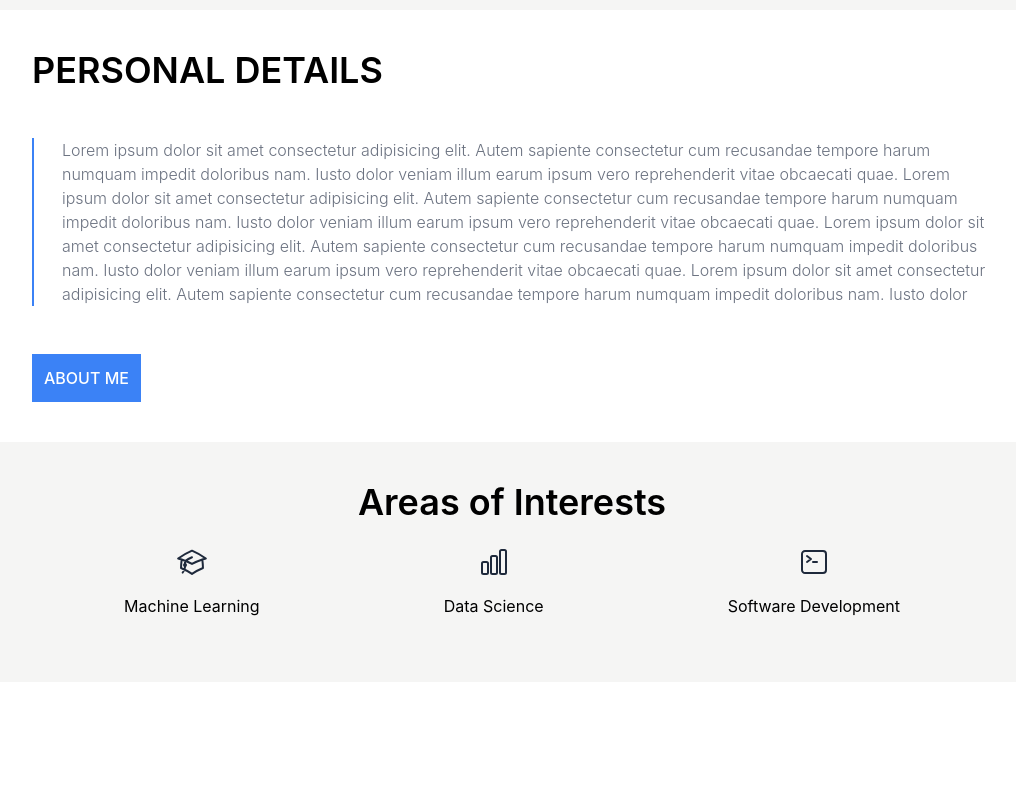
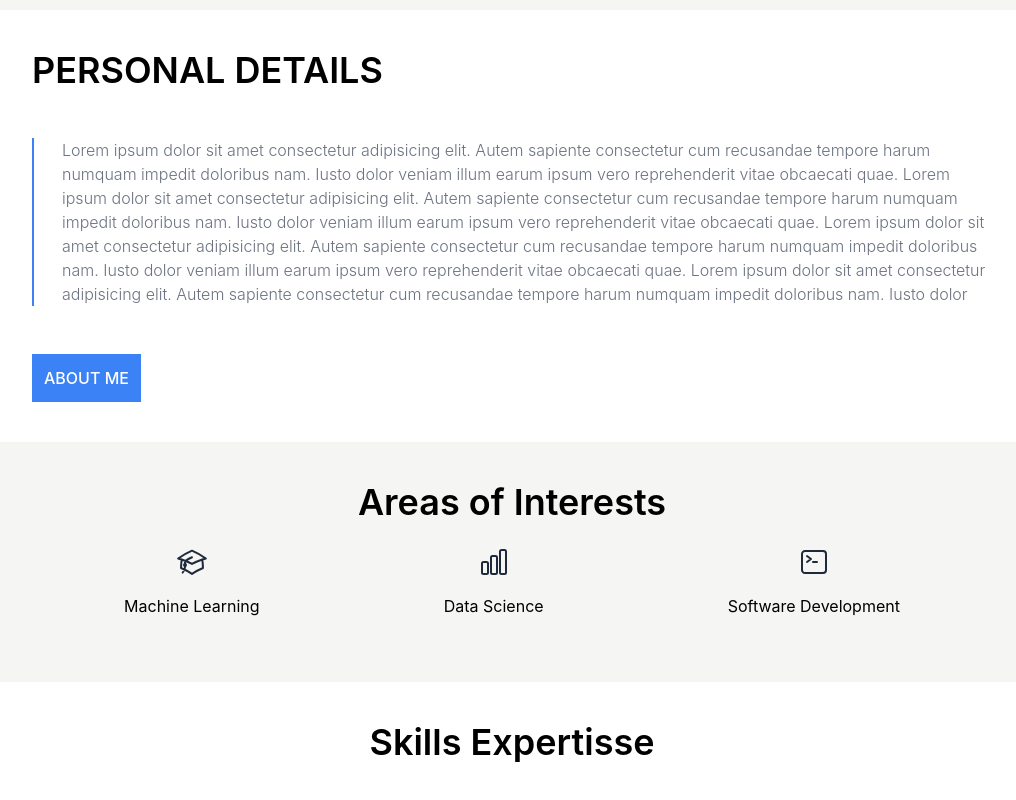
Before and after one commit to The0Danktor/portfolio, a React (Vite) app: page / in a window 1280 px wide. Shown: the part 534-1334 px from the top of the page, without its empty margins (128-1144 px from the left). Before the commit the page ends 1216 px from the top, so only its background shows below. Built offline with nearby package versions, Linux system fonts and the light colour scheme.

Commit message:
Update HomePage.tsx

```diff
--- a/src/pages/HomePage.tsx
+++ b/src/pages/HomePage.tsx
@@ -82,6 +82,13 @@ export function HomePage() {
             </div>
           </div>
         </div>
+        <div className="bg-white flex flex-row justify-center">
+          <div className="bg-white px-40 flex flex-col gap-12 py-10">
+            <h2 className="text-4xl font-semibold">Skills Expertisse</h2>
+            <div className="flex flex-col  gap-12">
+            </div>
+          </div>
+        </div>
       </div>
     </div>
   );
```
